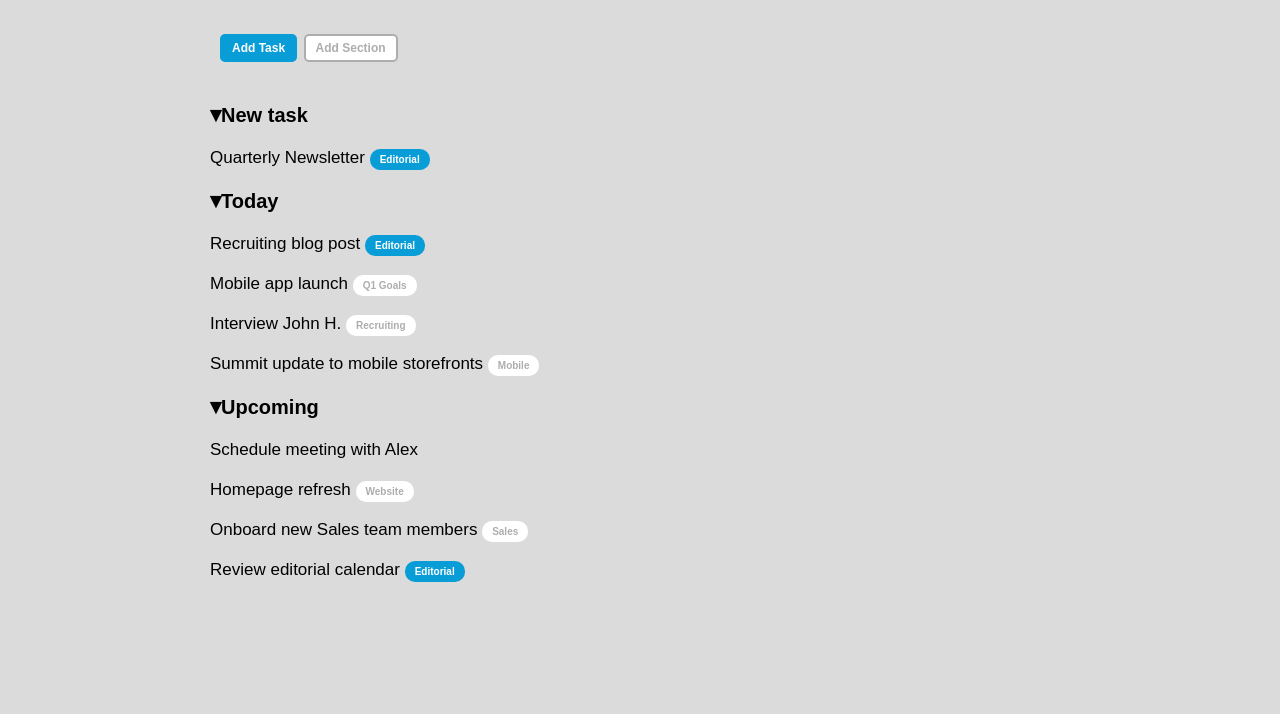
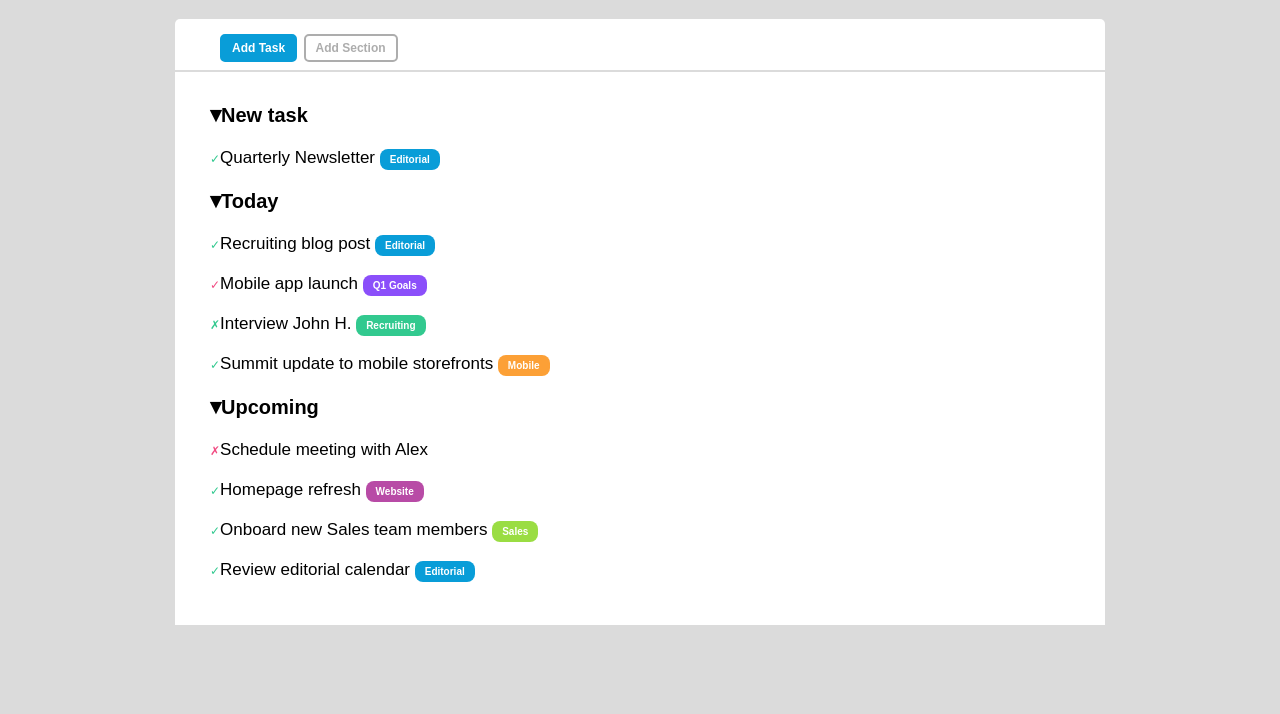
Before and after one commit to LorenzoPranio/html-css-toboolist, a plain HTML site: page index.html in a window 1280 px wide. Shown: the part 86-800 px from the top of the page. Drawn offline with Linux system fonts and the light colour scheme.

Commit message:
[UPD] Added color square in index.html

```diff
--- a/css/style.css
+++ b/css/style.css
@@ -57,10 +57,16 @@ ul{
 }
 
 .checklist{
-    font-size: 22px;
+    font-size: 12px;
+    background-color: white;
+    color: rgb(50, 201, 143);
 }
 
-.crosslist
+.crosslist{
+    font-size: 12px;
+    background-color: white;
+    color: rgb(241, 75, 130);
+}
 
 /*Background*/
 
@@ -98,7 +104,7 @@ body{
     margin-bottom: 5px;
     margin-right: 2px;
     margin-left: auto;
-    border-radius: 10px;
+    border-radius: 8px;
 }
 
 .blue{
@@ -116,7 +122,25 @@ body{
     color: rgb(173, 173, 173);
 }
 
+.acquagreen{
+    background-color: rgb(50, 201, 143);
+    color: white;
+}
 
+.orange{
+    background-color: rgb(252, 160, 54);
+    color: white;
+}
+
+.green{
+    background-color: rgb(154, 221, 67);
+    color: white;
+}
+
+.pink{
+    background-color: rgb(184, 75, 166);
+    color: white;
+}
 
 /*Altre Regole*/
 
--- a/index.html
+++ b/index.html
@@ -29,25 +29,25 @@
                 <ul>
                     <li class="listpos" id="l-item"><span class="trlist">&#9662</span>New task
                         <ul>
-                            <li id="l-itemnd"></span>Quarterly Newsletter <h6 class="squarec blue" id="d-inline">Editorial</h6></li>
+                            <li id="l-itemnd"><span class="checklist">&checkmark;</span>Quarterly Newsletter <h6 class="squarec blue" id="d-inline">Editorial</h6></li>
                         </ul>
                     </li>
                     <!--Seconda lista-->
                     <li class="listpos" id="l-item"><span class="trlist">&#9662</span>Today
                         <ul>
-                            <li id="l-itemnd">Recruiting blog post <h6 class="squarec blue" id="d-inline">Editorial</h6></li>
-                            <li id="l-itemnd">Mobile app launch <h6 class="squarec white" id="d-inline">Q1 Goals</h6></li>
-                            <li id="l-itemnd">Interview John H. <h6 class="squarec white" id="d-inline">Recruiting</h6></li>
-                            <li id="l-itemnd">Summit update to mobile storefronts <h6 class="squarec white" id="d-inline">Mobile</h6></li>
+                            <li id="l-itemnd"><span class="checklist">&checkmark;</span>Recruiting blog post <h6 class="squarec blue" id="d-inline">Editorial</h6></li>
+                            <li id="l-itemnd"><span class="crosslist">&checkmark;</span>Mobile app launch <h6 class="squarec violet" id="d-inline">Q1 Goals</h6></li>
+                            <li id="l-itemnd"><span class="checklist">&cross;</span>Interview John H. <h6 class="squarec acquagreen" id="d-inline">Recruiting</h6></li>
+                            <li id="l-itemnd"><span class="checklist">&checkmark;</span>Summit update to mobile storefronts <h6 class="squarec orange" id="d-inline">Mobile</h6></li>
                         </ul>
                     </li>
                     <!--Terza lista-->
                     <li class="listpos" id="l-item"><span class="trlist">&#9662</span>Upcoming
                         <ul>
-                            <li id="l-itemnd">Schedule meeting with Alex
-                            <li id="l-itemnd">Homepage refresh <h6 class="squarec white" id="d-inline">Website</h6></li>
-                            <li id="l-itemnd">Onboard new Sales team members <h6 class="squarec white" id="d-inline">Sales</h6></li>
-                            <li id="l-itemnd">Review editorial calendar <h6 class="squarec blue" id="d-inline">Editorial</h6></li>
+                            <li id="l-itemnd"><span class="crosslist">&cross;</span>Schedule meeting with Alex
+                            <li id="l-itemnd"><span class="checklist">&checkmark;</span>Homepage refresh <h6 class="squarec pink" id="d-inline">Website</h6></li>
+                            <li id="l-itemnd"><span class="checklist">&checkmark;</span>Onboard new Sales team members <h6 class="squarec green" id="d-inline">Sales</h6></li>
+                            <li id="l-itemnd"><span class="checklist">&checkmark;</span>Review editorial calendar <h6 class="squarec blue" id="d-inline">Editorial</h6></li>
                         </ul>
                     </li>
                 </ul>
```
